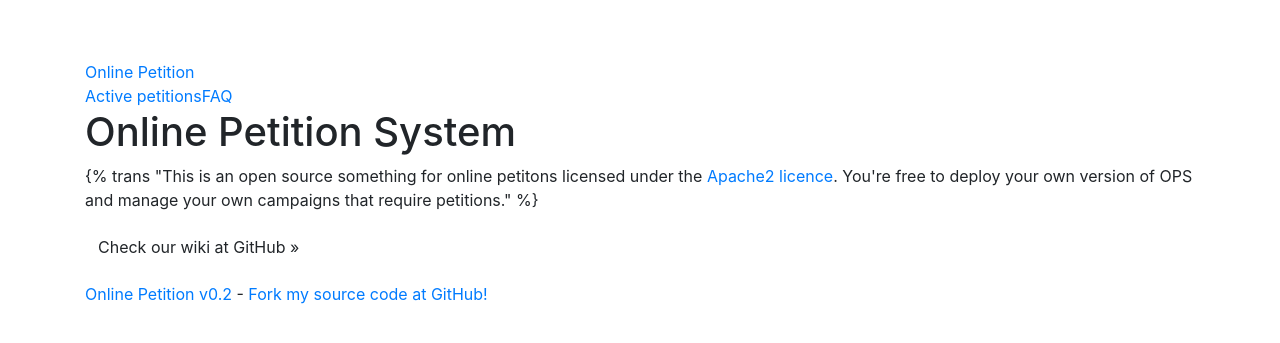
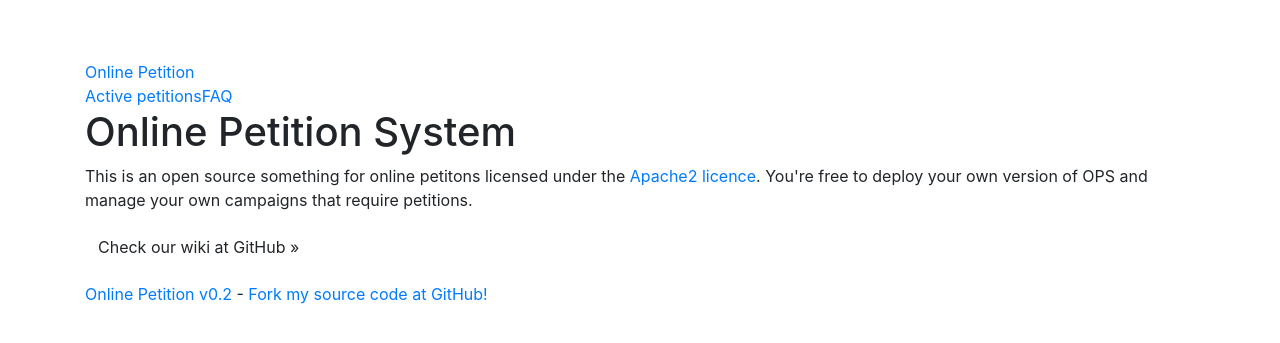
Before and after one commit to dotkom/onlinepetition, a Django app: template onlinepetition/themes/standard/templates/petition/about.html in a window 1280 px wide. Shown: the top 343 px of the page. Run offline with Django 3.2, Linux system fonts and the light colour scheme; the template is opened without the code that fills it, so the values that code supplies are empty; parts of the project's set-up code (start-up, migrations or seed data) failed here and were passed over; some libraries are stand-ins or nearby versions.

Commit message:
Fixing a string that didnt want to be translated due to linebreaks

```diff
--- a/onlinepetition/themes/standard/templates/petition/about.html
+++ b/onlinepetition/themes/standard/templates/petition/about.html
@@ -47,8 +47,8 @@
     <div class="hero-unit">
         <h1>{% trans "Online Petition System" %}</h1>
 
-        <p>{% trans "This is an open source something for online petitons licensed under the <a href="http://www.apache.org/licenses/LICENSE-2.0.html">Apache2 licence</a>.
-        You're free to deploy your own version of OPS and manage your own campaigns that require petitions." %}</p>
+        <p>{% trans "This is an open source something for online petitons licensed under the" %} <a href="http://www.apache.org/licenses/LICENSE-2.0.html">{% trans "Apache2 licence" %}</a>.
+        {% trans "You're free to deploy your own version of OPS and manage your own campaigns that require petitions." %}</p>
 
         <p><a class="btn primary large" href="https://github.com/dotKom/onlinepetition/wiki">{% trans "Check our wiki at GitHub &raquo" %};</a></p>
     </div>
```
Also changed, not shown: onlinepetition/locale/nb_NO/LC_MESSAGES/django.po.
